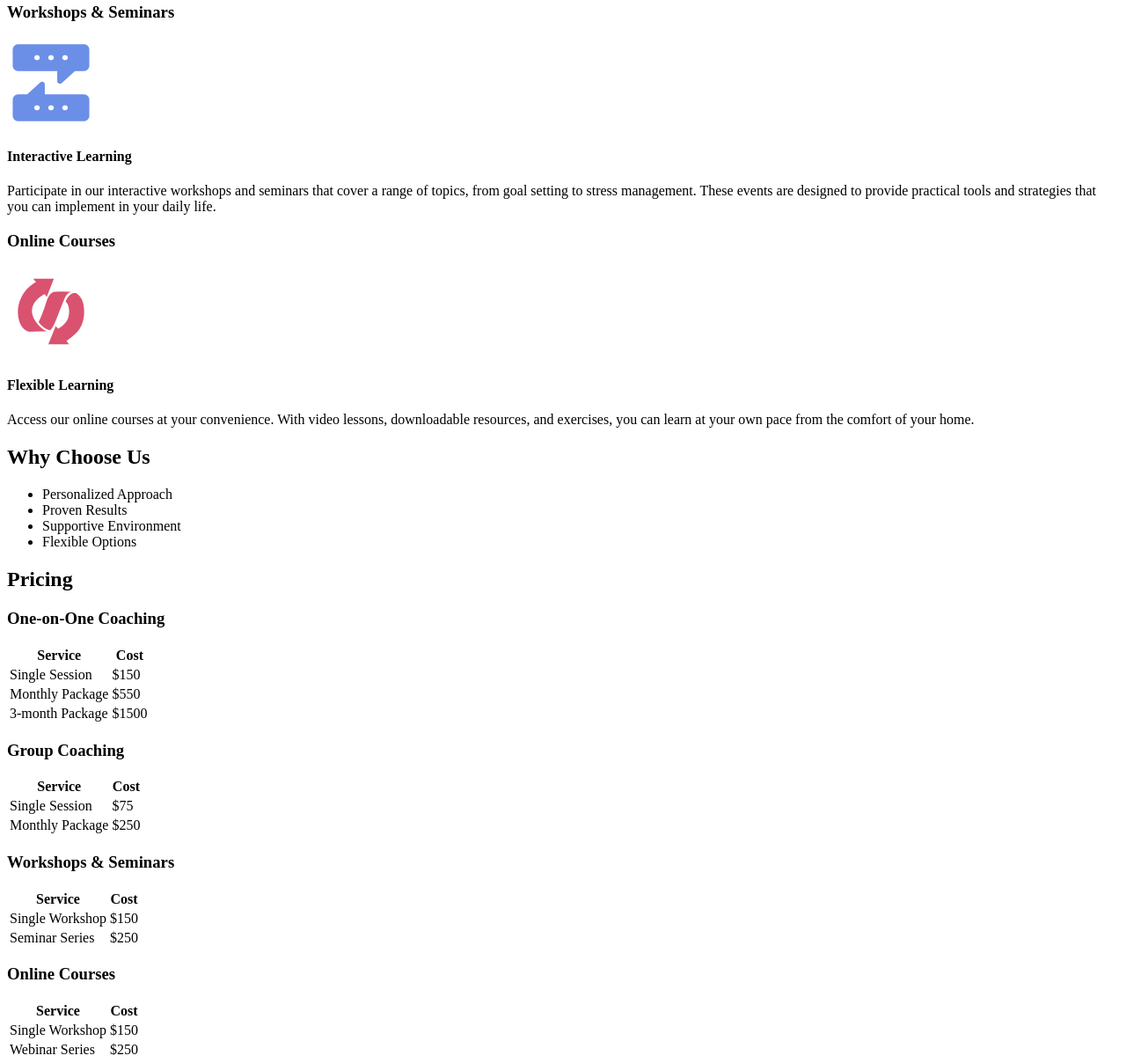
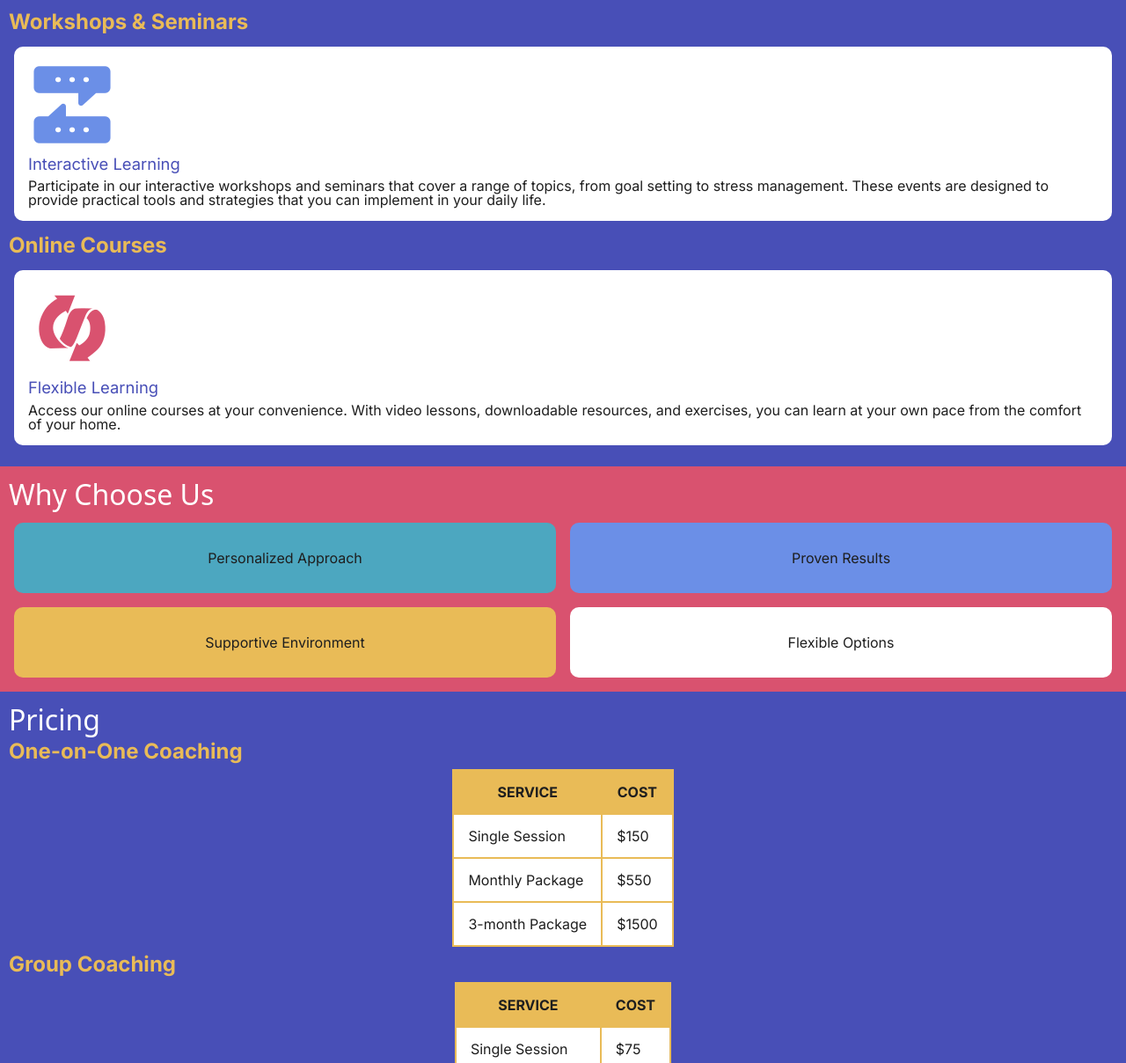
Before and after one commit to bamart43/path-to-success, a plain HTML site: page index.html in a window 1280 px wide. Shown: the part 1383-2591 px from the top of the page at 88% size. Drawn offline with Linux system fonts and the light colour scheme; a web font is replaced by a local one.

Commit message:
css updates

```diff
--- a/index.html
+++ b/index.html
@@ -12,30 +12,32 @@
             <p>Unlock your full potential with personalized life coaching</p>
         </header>
         <nav>
+            <section>
+                <h2>Main</h2>
                 <ul>
-                <li><a>Menu</a></li>
                     <li><a href="#our-services">Our Services</a></li>
                     <li><a href="#why-choose-us">Why Choose Us</a></li>
                     <li><a href="#prices">Prices</a></li>
                     <li><a href="#first-step">Take the First Step</a></li>
                 </ul>
+            </section>
         </nav>
         <main>
             <section id="our-services">
                 <h2>Our Services</h2>
                 <section>
                     <h3>One-on-One Coaching</h3>
-                    <section>
+                    <section class="spacing">
                         <img src="/images/personal-development.png" alt="teal icon of a smiling face">
                         <h4>Personal Development</h4>
                         <p>Identify and overcome obstacles holding you back from living your best life. Whether it's building confidence, breaking bad habits, or discovering your true purpose, we'll work together to create a clear roadmap for success.</p>
                     </section>
-                    <section>
+                    <section class="spacing">
                         <img src="images/career-coaching.png" alt="lavender icon of a briefcase">
                         <h4>Career Coaching</h4>
                         <p>Feeling stuck in your career? We'll help you clarify your goals, develop a plan for advancement, and build the skills needed to thrive in your professional life.</p>
                     </section>
-                    <section>
+                    <section class="spacing">
                         <img src="images/relationship-coaching.png" alt="pink icon of a heart">
                         <h4>Relationship Coaching</h4>
                         <p>Enhance your relationships with better communication, understanding, and empathy. Whether it's family, friends, or partners, we'll help you build stronger connections.</p>
@@ -43,12 +45,12 @@
                 </section>
                 <section>
                     <h3>Group Coaching</h3>
-                    <section>
+                    <section class="spacing">
                         <img src="images/supportive-community.png" alt="yellow icon of hands clasping">
                         <h4>Supportive Community</h4>
                         <p>Join a group of like-minded individuals on a similar journey. Share experiences, gain insights, and grow together in a safe, supportive environment.</p>
                     </section>
-                    <section>
+                    <section class="spacing">
                         <img src="images/focused-session.png" alt="teal icon of a clock face">
                         <h4>Focused Sessions</h4>
                         <p>Our group coaching sessions focus on specific themes such as confidence-building, time management, or work-life balance. Each session is designed to provide actionable takeaways that you can apply immediately.</p>
@@ -56,7 +58,7 @@
                 </section>
                 <section>
                     <h3>Workshops & Seminars</h3>
-                    <section>
+                    <section class="spacing">
                         <img src="images/interactive-learning.png" alt="lavender icon of text conversation">
                         <h4>Interactive Learning</h4>
                         <p>Participate in our interactive workshops and seminars that cover a range of topics, from goal setting to stress management. These events are designed to provide practical tools and strategies that you can implement in your daily life.</p>
@@ -64,7 +66,7 @@
                 </section>
                 <section>
                     <h3>Online Courses</h3>
-                    <section>
+                    <section class="spacing">
                         <img src="images/flexible-learning.png" alt="pink icon of a curly arrow">
                         <h4>Flexible Learning</h4>
                         <p>Access our online courses at your convenience. With video lessons, downloadable resources, and exercises, you can learn at your own pace from the comfort of your home.</p>
@@ -86,8 +88,8 @@
                     <h3>One-on-One Coaching</h3>
                     <table>
                         <tr>
-                            <th>Service</th>
-                            <th>Cost</th>
+                            <th>SERVICE</th>
+                            <th>COST</th>
                         </tr>
                         <tr>
                             <td>Single Session </td>
@@ -107,8 +109,8 @@
                     <h3>Group Coaching</h3>
                     <table>
                         <tr>
-                            <th>Service</th>
-                            <th>Cost</th>
+                            <th>SERVICE</th>
+                            <th>COST</th>
                         </tr>
                         <tr>
                             <td>Single Session </td>
@@ -124,8 +126,8 @@
                     <h3>Workshops & Seminars</h3>
                     <table>
                         <tr>
-                            <th>Service</th>
-                            <th>Cost</th>
+                            <th>SERVICE</th>
+                            <th>COST</th>
                         </tr>
                         <tr>
                             <td>Single Workshop </td>
@@ -141,8 +143,8 @@
                     <h3>Online Courses</h3>
                     <table>
                         <tr>
-                            <th>Service</th>
-                            <th>Cost</th>
+                            <th>SERVICE</th>
+                            <th>COST</th>
                         </tr>
                         <tr>
                             <td>Single Workshop </td>
@@ -157,8 +159,7 @@
             </section>
             <section id="first-step">
                 <h2>Take the First Step Today</h2>
-                <p>Take the First Step Today
-    Your journey to a more fulfilling life begins with a single step. Book a free 30-minute consultation today to discover how our coaching services can help you achieve your goals. Let's work together to create the life you've always dreamed of!</p>
+                <p>Your journey to a more fulfilling life begins with a single step. Book a free 30-minute consultation today to discover how our coaching services can help you achieve your goals. Let's work together to create the life you've always dreamed of!</p>
                 <p><a>Schedule Now</a></p>
             </section>
         </main>
--- a/styles.css
+++ b/styles.css
@@ -1,9 +1,208 @@
-/* -------------------- CSS BY NAME -------------------------------------- */
+/* -------------------- CSS BY Bryce Martin -------------------------------------- */
 
 /* -------------------- IMPORTED FONTS -------------------------------------- */
+@import url('https://fonts.googleapis.com/css2?family=Inter:ital,opsz,wght@0,14..32,100..900;1,14..32,100..900&family=Kavoon&display=swap');
 /*-------------------- CSS REST ---------------------------------------------------*/
+/* http://meyerweb.com/eric/tools/css/reset/
+   v2.0 | 20110126
+   License: none (public domain)
+*/
+
+html, body, div, span, applet, object, iframe,
+h1, h2, h3, h4, h5, h6, p, blockquote, pre,
+a, abbr, acronym, address, big, cite, code,
+del, dfn, em, img, ins, kbd, q, s, samp,
+small, strike, strong, sub, sup, tt, var,
+b, u, i, center,
+dl, dt, dd, ol, ul, li,
+fieldset, form, label, legend,
+table, caption, tbody, tfoot, thead, tr, th, td,
+article, aside, canvas, details, embed,
+figure, figcaption, footer, header, hgroup,
+menu, nav, output, ruby, section, summary,
+time, mark, audio, video {
+	margin: 0;
+	padding: 0;
+	border: 0;
+	font-size: 100%;
+	font: inherit;
+	vertical-align: baseline;
+}
+/* HTML5 display-role reset for older browsers */
+article, aside, details, figcaption, figure,
+footer, header, hgroup, menu, nav, section {
+	display: block;
+}
+body {
+	line-height: 1;
+}
+ol, ul {
+	list-style: none;
+}
+blockquote, q {
+	quotes: none;
+}
+blockquote:before, blockquote:after,
+q:before, q:after {
+	content: '';
+	content: none;
+}
+table {
+	border-collapse: collapse;
+	border-spacing: 0;
+}
 /* -------------------- ROOT VARIABLES --------------------------------------- */
+:root {
+    --teal :#4CA7C0;
+    --purple: #484FB7;
+    --lavender: #6B8FE7;
+    --yellow: #E9BB57;
+    --pink:#D9526F;
+    --dark-gray:#1E1E1E;
+    --white:#ffffff;
+}
 /* --------------------GLOBAL STYLES (mobile first/small) --------------------*/
+body{
+    font-family:"Inter", serif;
+    background-color: var(--purple);
+    color:var(--dark-gray);
+
+}
+h1, h2{
+    font-family: "Kavoon", system-ui;
+    color:var(--white);
+}
+h1{
+    font-size: 3em;
+    background-color: var(--lavender);
+    padding: 1rem;
+    text-align: center;
+    border-bottom-left-radius: 20px;
+    border-bottom-right-radius: 20px;
+    padding-top: 3.5rem;
+    padding-bottom: 2rem;
+}
+header p{
+    background-color: var(--pink);
+    color:var(--white);
+    padding-top: 1rem;
+    text-align: center;
+    margin:0 10px;
+    padding-bottom: 4px;
+    border-bottom-left-radius: 20px;
+    border-bottom-right-radius: 20px;
+}
+nav h2{
+    font-size: 1.5em;
+    color:var(--dark-gray);
+    background-color: var(--yellow);
+    width: 80px;
+    text-align: center;
+    position:absolute;
+    top:0;
+    right:0;
+    padding: 1rem 0;
+    border-bottom-left-radius: 10px;
+    border-bottom-right-radius: 10px;
+}
+nav ul{
+    visibility: hidden;
+}
+h2{
+    font-size: 2em;
+    margin-left: 10px;
+}
+h3{
+    font-size:1.5em;
+    color:var(--yellow);
+    margin-left: 10px;
+    padding:8px 0;
+    font-weight: bold;
+}
+h4{
+    font-size:1.15em;
+    color: var(--purple);
+    padding:8px 0;
+}
+#our-services section{
+    display:grid;
+}
+#our-services{
+    margin-bottom: 1rem;;
+}
+.spacing{
+    background-color: var(--white);
+    margin: .5rem 1rem;
+    padding:1rem;
+    border-radius: 10px;
+
+}
+#why-choose-us{
+    background-color: var(--pink);
+}
+#why-choose-us h2{
+    padding: 1rem 0 .5rem 0;
+}
+#why-choose-us ul{
+    display: grid;
+    grid-template-columns: 1fr 1fr;
+}
+#why-choose-us li{
+    text-decoration: none;
+    text-align: center;
+    padding:2rem 0;
+    margin:.5rem .5rem .5rem 1rem;
+    background-color: var(--teal);
+    border-radius: 10px;
+
+}
+#why-choose-us li + li{
+    background-color:var(--lavender);
+    margin:.5rem 1rem .5rem .5rem;
+}
+#why-choose-us li:nth-child(3){
+    background-color:var(--yellow);
+    margin:.5rem .5rem 1rem 1rem;
+}
+#why-choose-us li:last-child{
+    background-color: var(--white);
+    margin:.5rem 1rem 1rem .5rem;
+}
+#pricing{
+    display:grid;
+    margin: 1rem 0;
+}
+table{
+    align-items: center;
+    margin: 0 auto;
+    background-color: var(--white);
+    border: 2px solid var(--yellow);
+}
+th, td{
+    padding: 1rem;
+    border: 2px solid var(--yellow);
+}
+th{
+    background-color: var(--yellow);
+    font-weight: bold;
+}
+#first-step{
+    background-color: var(--pink);
+
+}
+#first-step p{
+    padding:10px;
+
+}
 /*-------------------- MEDIA QUERY (medium) --------------------------------*/
+@media screen and (min-width:620px){
+
+}
 /*-------------------- MEDIA QUERY (large) ------------------------------------*/
+@media screen and (min-width:950px){
+
+}
 /*-------------------- MEDIA QUERY (xl) ---------------------------------------*/
+@media screen and (min-width:1280px){
+
+}
```
Lines whose indentation alone changed are shown as unchanged.
